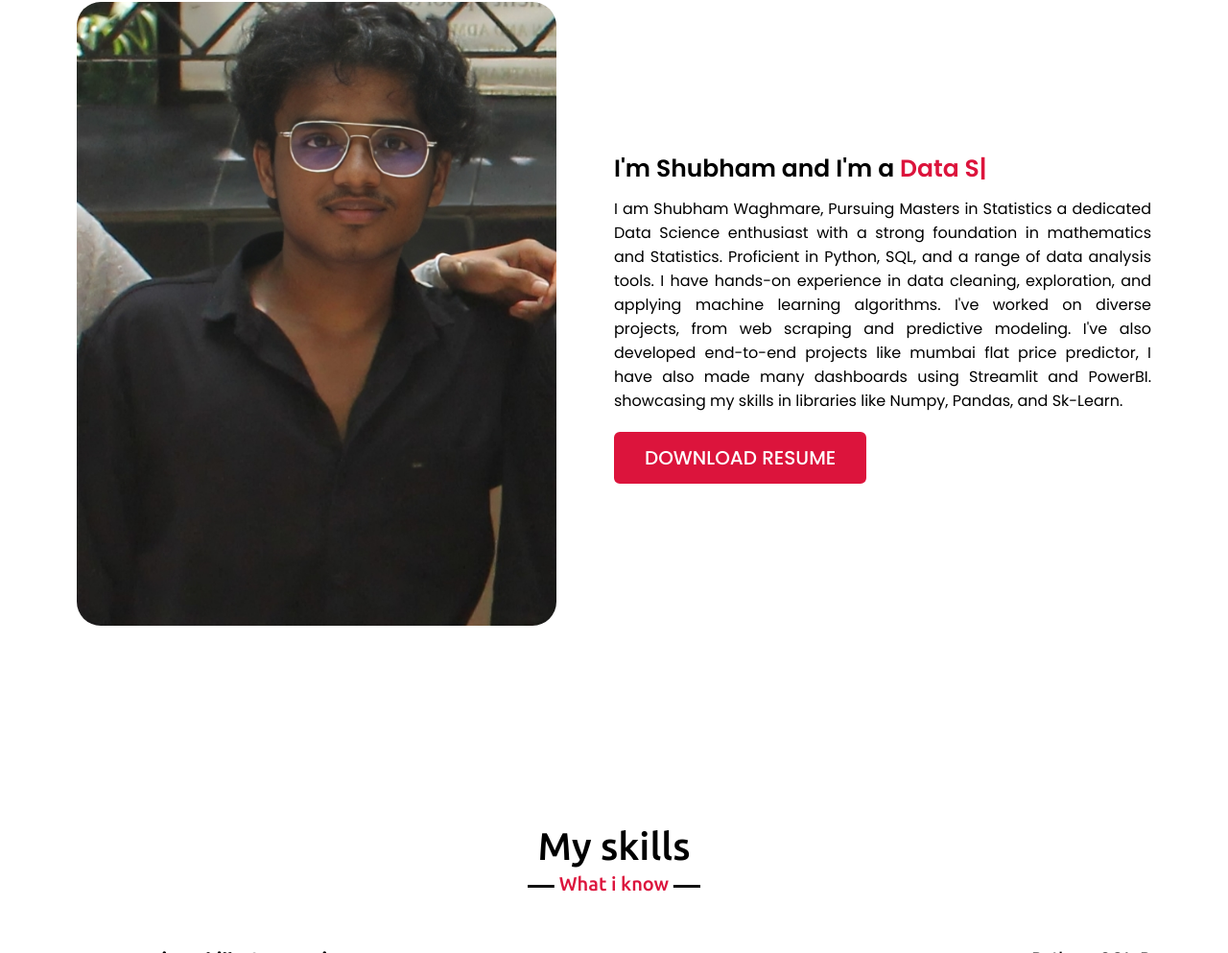
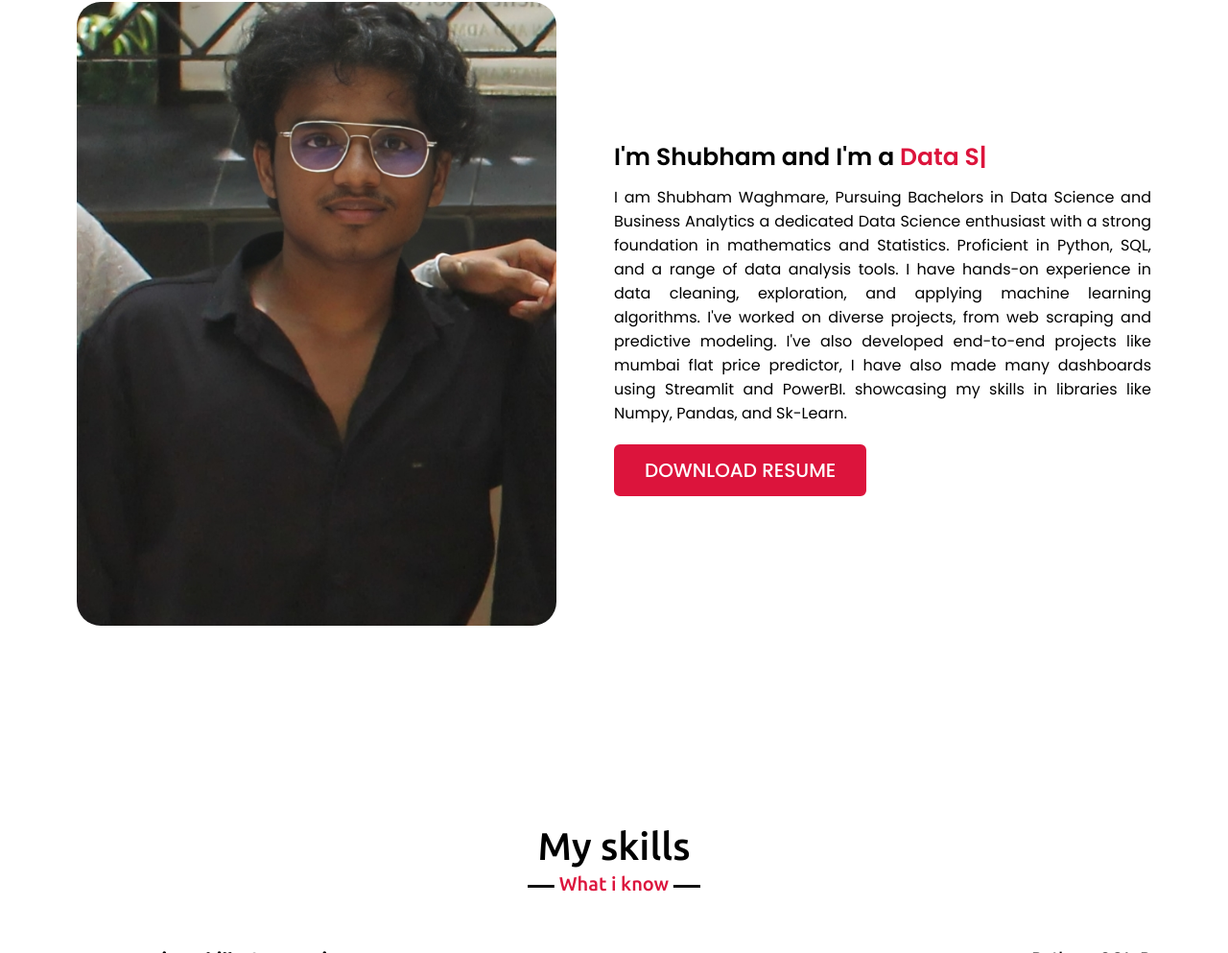
Before and after one commit to ShubhamWaghmare11/portfolio, a plain HTML site: page index.html in a window 1280 px wide. Shown: the part 1024-2017 px from the top of the page at 96% size. Drawn offline with nearby package versions, Linux system fonts and the light colour scheme.

Commit message:
Update index.html

```diff
--- a/index.html
+++ b/index.html
@@ -62,7 +62,7 @@
                 <div class="column right">
                     <div class="text">I'm Shubham and I'm a <span class="typing-2"></span></div>
                     <p>
-                        I am Shubham Waghmare, Pursuing Masters in Statistics a dedicated Data Science enthusiast with a
+                        I am Shubham Waghmare, Pursuing Bachelors in Data Science and Business Analytics a dedicated Data Science enthusiast with a
                         strong foundation in mathematics and Statistics. Proficient in Python, SQL, and a range of data
                         analysis tools. I have hands-on experience in data cleaning, exploration, and applying machine
                         learning algorithms.
```
